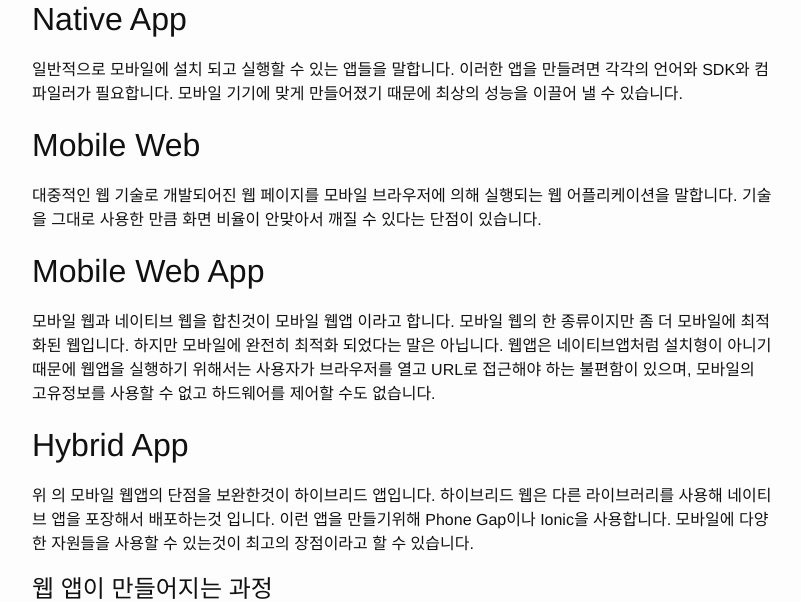
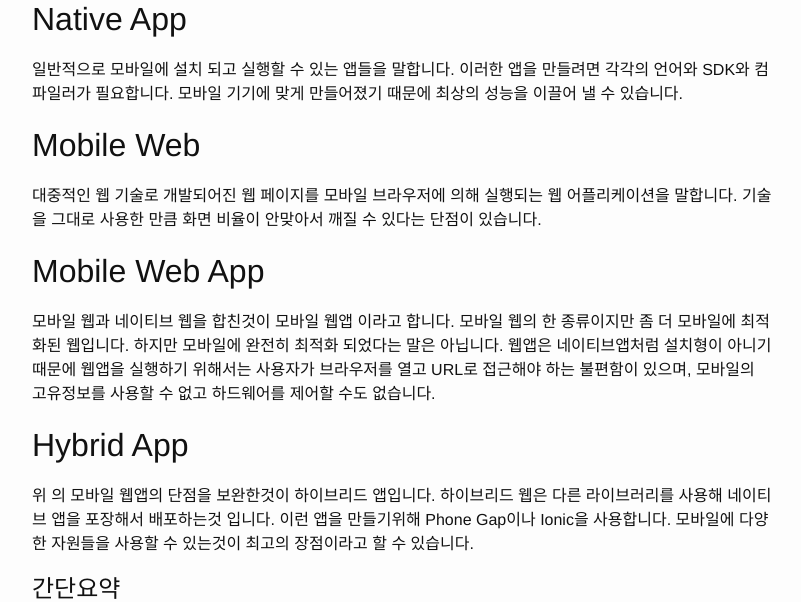
Before and after one commit to Azure-For-Beginner/Azure-For-Beginner.github.io-qqq, a Jekyll site: the page built from _posts/2017-03-29-webapp-intro.markdown, in a window 1280 px wide, cut to the strip 571-1173 px from the top of the page. Shown: the whole strip, without its empty margins (238-1039 px from the left). Built offline with Jekyll 4.4.1, drawn with Linux system fonts in a browser that asks for light colours.

```diff
--- a/_posts/2017-03-29-webapp-intro.markdown
+++ b/_posts/2017-03-29-webapp-intro.markdown
@@ -20,11 +20,11 @@ categories: Azure Web Applcation
 ## Hybrid App
 위 의 모바일 웹앱의 단점을 보완한것이 하이브리드 앱입니다. 하이브리드 웹은 다른 라이브러리를 사용해 네이티브 앱을 포장해서 배포하는것 입니다. 이런 앱을 만들기위해 Phone Gap이나 Ionic을 사용합니다. 모바일에 다양한 자원들을 사용할 수 있는것이 최고의 장점이라고 할 수 있습니다.
 
-# 웹 앱이 만들어지는 과정
-![Webapp](https://github.com/Azure-For-Beginner/Azure-For-Beginner.github.io/blob/master/_includes/webapp2.jpg)
+# 간단요약
+![그림2](https://azureforbeginner.blob.core.windows.net/images/webapp3.jpg)
 
 # 웹 앱의 장단점
-![Webapp](https://github.com/Azure-For-Beginner/Azure-For-Beginner.github.io/blob/master/_includes/webapp.jpg)
+![그림3](https://azureforbeginner.blob.core.windows.net/images/webapp.jpg)
 
 # 참조
 * http://rctown.tistory.com/57
```
Also changed, not shown: other parts of _posts/2017-03-29-webapp-intro.markdown (+1 -1 lines), _includes/webapp3.jpg (added).
